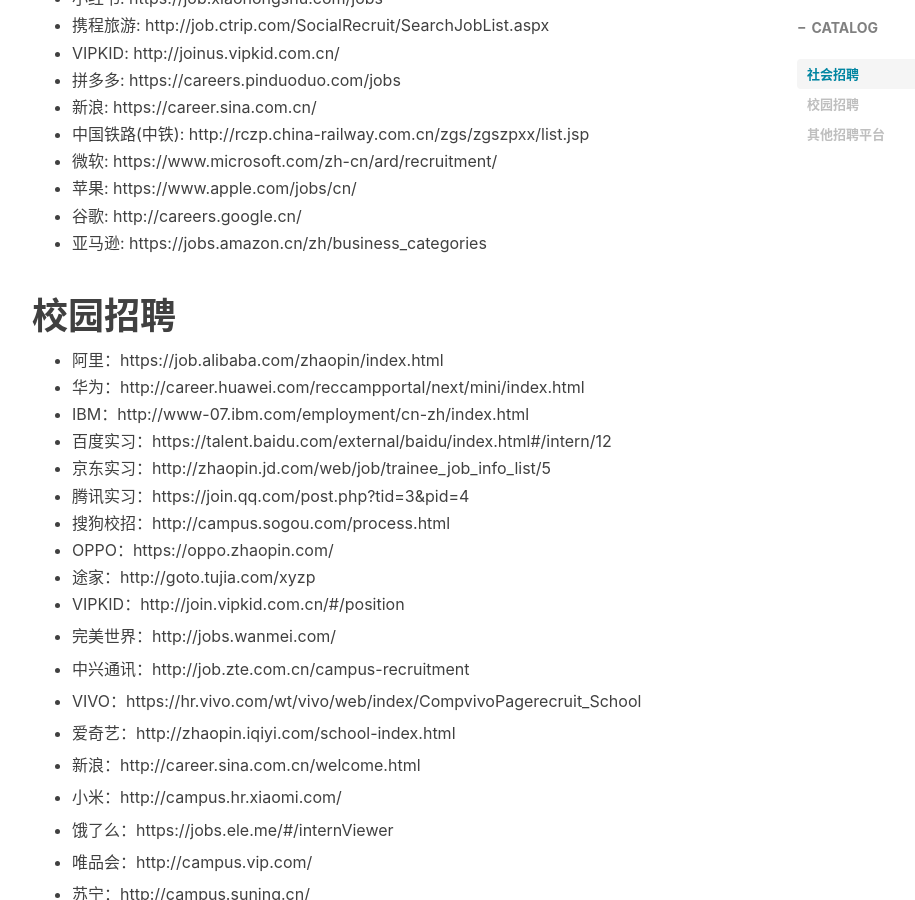
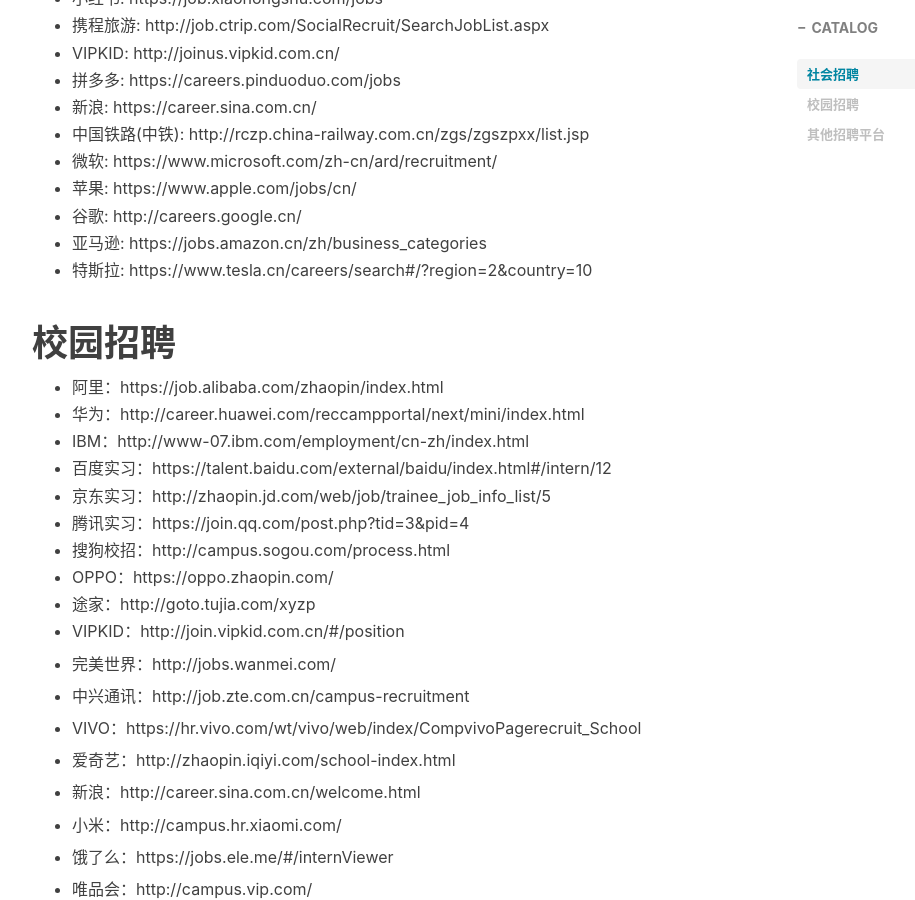
Before and after one commit to yutong2021/yutong2021.github.io, a Jekyll site: the page built from _posts/2020-11-09-官方招聘网站收录(持续更新中).markdown, in a window 1280 px wide and 900 px high, scrolled down 1195 px. Shown: the whole window, without its empty margins (233-1148 px from the left). Built offline with Jekyll 4.4.1, drawn with Linux system fonts in a browser that asks for light colours; nearby versions of some CDN libraries; comment, search, counter and statistics services are not loaded; some of the changed lines change nothing that is shown.

Commit message:
更新文章

```diff
--- a/_posts/2020-11-09-官方招聘网站收录(持续更新中).markdown
+++ b/_posts/2020-11-09-官方招聘网站收录(持续更新中).markdown
@@ -40,6 +40,7 @@
 - 苹果: https://www.apple.com/jobs/cn/
 - 谷歌: http://careers.google.cn/
 - 亚马逊: https://jobs.amazon.cn/zh/business_categories
+- 特斯拉: https://www.tesla.cn/careers/search#/?region=2&country=10
 
 # 校园招聘
 - 阿里：https://job.alibaba.com/zhaopin/index.html
```
